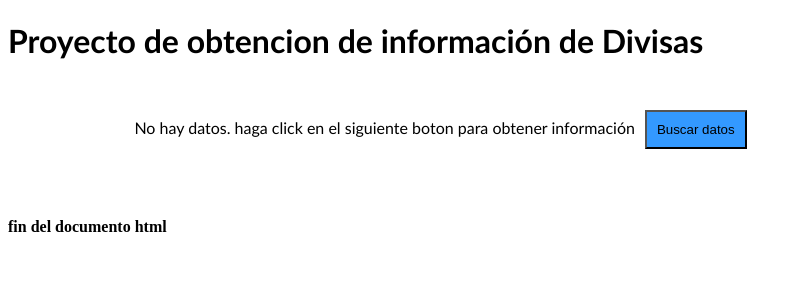
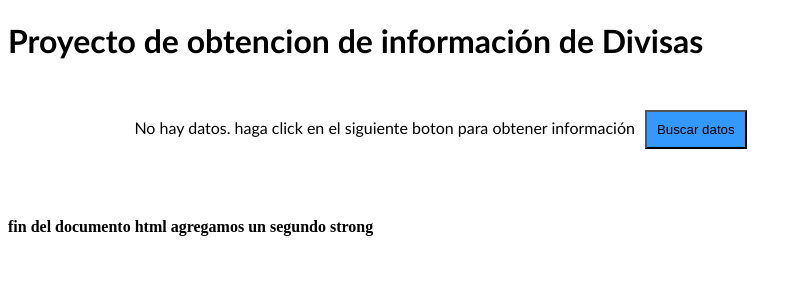
Before and after one commit to lacalacax/divisashistorico, a PHP site: page / in a window 1280 px wide. Shown: the top 300 px of the page, without its empty margins (0-802 px from the left). Run offline with PHP 8.4, Linux system fonts and the light colour scheme; data that the repository does not hold is empty.

Commit message:
tercer mesaje de footer

```diff
--- a/index.php
+++ b/index.php
@@ -205,5 +205,6 @@ $sql = "SELECT * FROM log_divisas ".$id." ORDER BY id DESC limit 1;";
 <br />
 </div>
 <strong>fin del documento html</strong>
+<strong>agregamos un segundo strong</strong>
 </body>
 </html>
```
